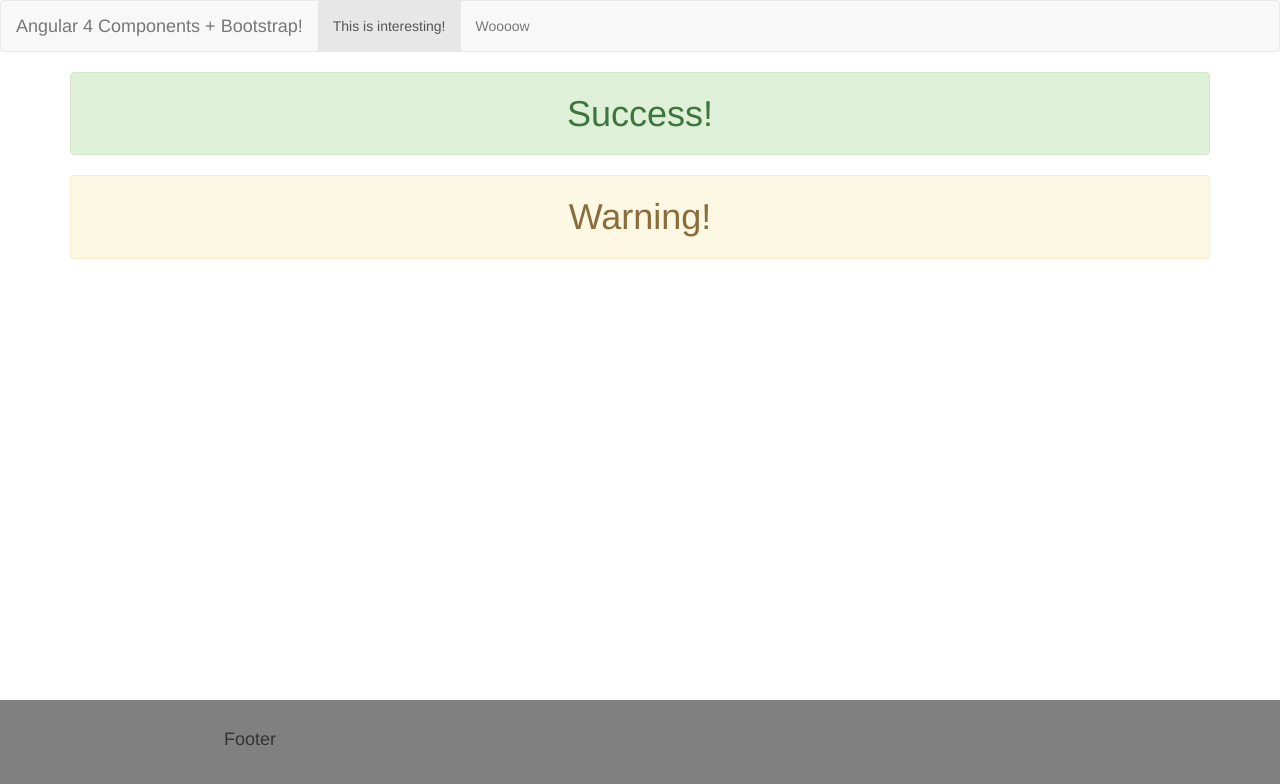
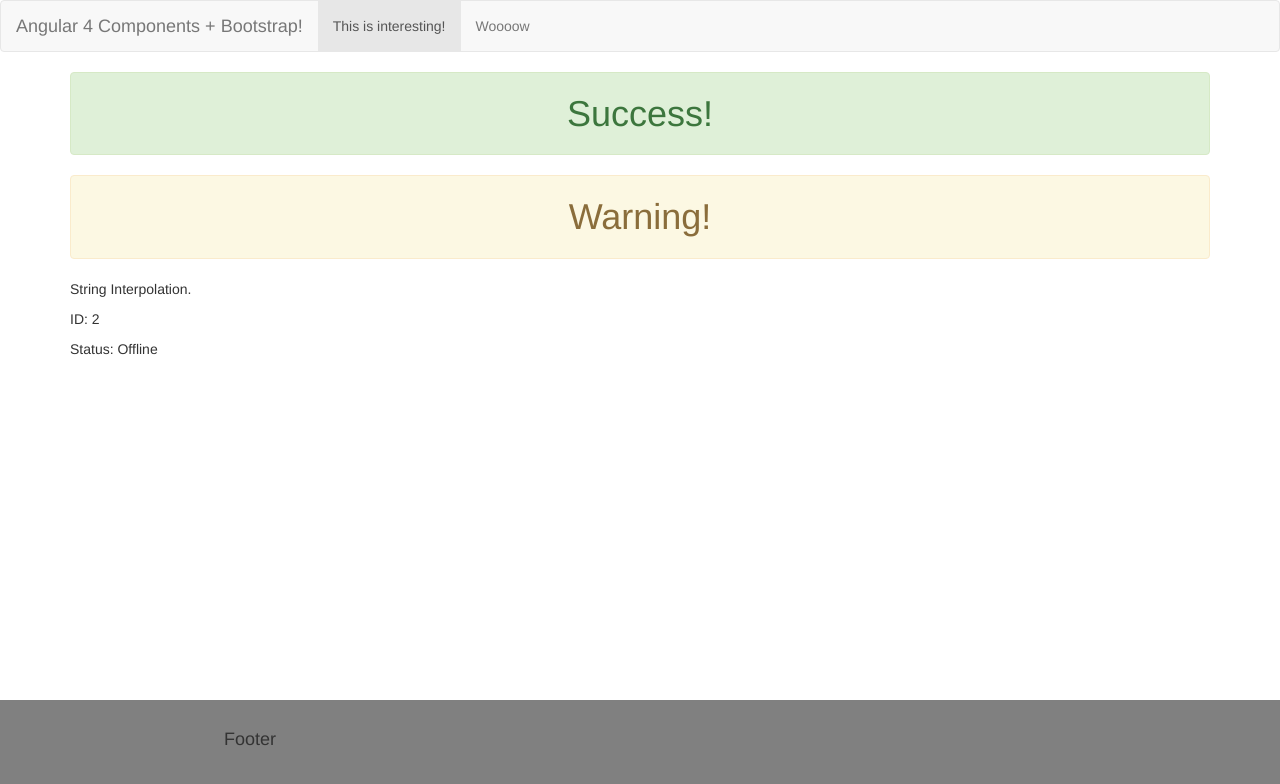
Before and after one commit to ArmandoHerra/Angular4, an Angular app in the folder myApp/: page / in a window 1280 px wide. Shown: the top 784 px of the page. Built offline with nearby package versions, Linux system fonts and the light colour scheme.

Commit message:
Added the string-interpolation component to learn how string interpolation works in Angular databinding.

```diff
--- a/myApp/src/app/app.module.ts
+++ b/myApp/src/app/app.module.ts
@@ -9,6 +9,7 @@ import { BodyComponent } from './body/body.component';
 import { FooterComponent } from './footer/footer.component';
 import { WarningComponent } from './warning/warning.component';
 import { SuccessComponent } from './success/success.component';
+import { StringInterpolationComponent } from './string-interpolation/string-interpolation.component';
 
 @NgModule({
 	declarations: [
@@ -17,7 +18,8 @@ import { SuccessComponent } from './success/success.component';
 		BodyComponent,
 		FooterComponent,
         WarningComponent,
-        SuccessComponent
+        SuccessComponent,
+        StringInterpolationComponent
 	],
 	imports: [
 		BrowserModule,
--- a/myApp/src/app/body/body.component.html
+++ b/myApp/src/app/body/body.component.html
@@ -1,4 +1,5 @@
 <div class="container">
     <app-success></app-success>
     <app-warning></app-warning>
+    <app-string-interpolation></app-string-interpolation>
 </div>
--- /dev/null
+++ b/myApp/src/app/string-interpolation/string-interpolation.component.html
@@ -0,0 +1,7 @@
+<div class="row">
+    <div class="col-md-12">
+        <p>String Interpolation.</p>
+        <p>ID: {{ ComponentID }} </p>
+        <p>Status: {{ getComponentStatus() }} </p>
+    </div>
+</div>
--- /dev/null
+++ b/myApp/src/app/string-interpolation/string-interpolation.component.ts
@@ -0,0 +1,22 @@
+import { Component, OnInit } from '@angular/core';
+
+@Component({
+	selector: 'app-string-interpolation',
+	templateUrl: './string-interpolation.component.html',
+	styleUrls: ['./string-interpolation.component.css']
+})
+export class StringInterpolationComponent implements OnInit {
+
+    ComponentID: number = 2;
+    ComponentStatus: string = "Offline";
+
+	constructor() { }
+
+    getComponentStatus() {
+        return this.ComponentStatus;
+    }
+
+	ngOnInit() {
+	}
+
+}
```
Also changed, not shown: myApp/src/app/string-interpolation/string-interpolation.component.css (added), 1 other file (tests, documents, lock files or other folders).
